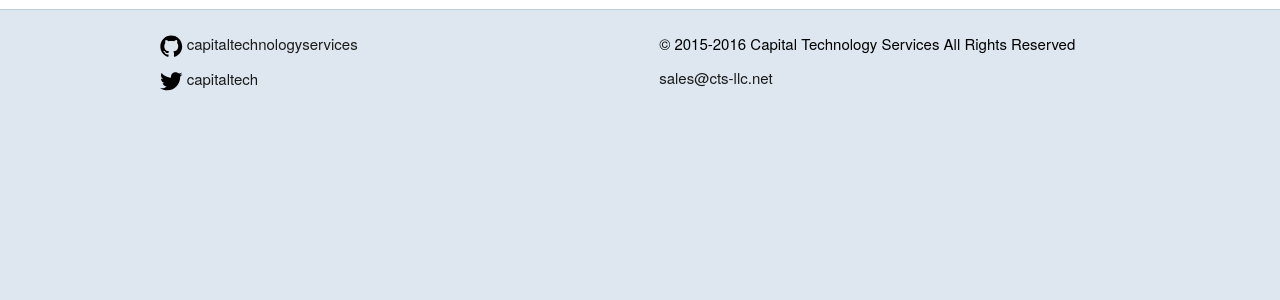
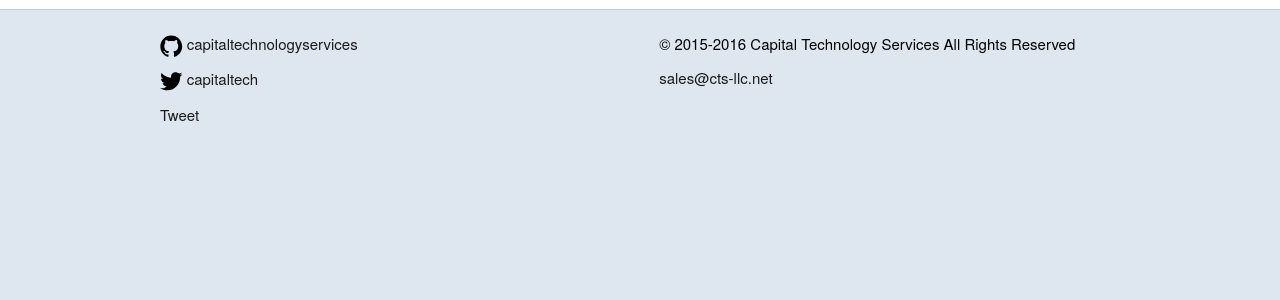
Before and after one commit to jchapin/capitaltechnologyservices.github.io, a Jekyll site: the page built from index.md, in a window 1280 px wide. Shown: the part 1147-1447 px from the top of the page. Built offline with Jekyll 4.4.1, drawn with Linux system fonts in a browser that asks for light colours; a script that is not in the unit is left out; comment, search, counter and statistics services are not loaded.

Commit message:
Social buttons, anticipating LinkedIn integration.

```diff
--- a/_config.yml
+++ b/_config.yml
@@ -5,8 +5,10 @@
 email: sales@cts-llc.net
 language: en
 url: "http://www.cts-llc.net" # the base hostname & protocol for your site
+# Social Media
 twitter_username: capitaltech
 github_username: capitaltechnologyservices
+linkedin_company_name:
 # Build settings
 markdown: kramdown
 sass:
--- a/_includes/footer.html
+++ b/_includes/footer.html
@@ -13,6 +13,16 @@
               <a href="https://github.com/{{ site.github_username }}">{{ site.github_username }}</a>
             </li>
           {% endif %}
+          {% if site.linkedin_company_name %}
+            <li>
+              <span class="icon">
+                <svg viewBox="0 0 512 512">
+                  <path d="M186.4 142.4c0 19-15.3 34.5-34.2 34.5 -18.9 0-34.2-15.4-34.2-34.5 0-19 15.3-34.5 34.2-34.5C171.1 107.9 186.4 123.4 186.4 142.4zM181.4 201.3h-57.8V388.1h57.8V201.3zM273.8 201.3h-55.4V388.1h55.4c0 0 0-69.3 0-98 0-26.3 12.1-41.9 35.2-41.9 21.3 0 31.5 15 31.5 41.9 0 26.9 0 98 0 98h57.5c0 0 0-68.2 0-118.3 0-50-28.3-74.2-68-74.2 -39.6 0-56.3 30.9-56.3 30.9v-25.2H273.8z"/>
+                </svg>
+                <a href="https://www.linkedin.com/company/{{ site.linkedin_company_name }}">{{ site.linkedin_company_name }}</a>
+              </span>
+            </li>
+          {% endif %}
           {% if site.twitter_username %}
             <li>
               <span class="icon">
@@ -23,7 +33,14 @@
               </span>
               <a href="https://twitter.com/{{ site.twitter_username }}">{{ site.twitter_username }}</a>
             </li>
+            <li>
+              <a href="https://twitter.com/share" class="twitter-share-button"{count} data-related="{{ site.twitter_username }}" data-hashtags="rubyonrails" data-dnt="true">Tweet</a>
+              <script>!function(d,s,id){var js,fjs=d.getElementsByTagName(s)[0],p=/^http:/.test(d.location)?'http':'https';if(!d.getElementById(id)){js=d.createElement(s);js.id=id;js.src=p+'://platform.twitter.com/widgets.js';fjs.parentNode.insertBefore(js,fjs);}}(document, 'script', 'twitter-wjs');</script>
+            </li>
           {% endif %}
+          <li>
+            <div class="fb-like" data-href="http://www.cts-llc.net" data-layout="button" data-action="like" data-show-faces="true" data-share="true"></div>
+          </li>
         </ul>
       </div>
       <div class="six columns">
--- a/_layouts/default.html
+++ b/_layouts/default.html
@@ -2,6 +2,14 @@
 <html lang="{% if page.language %}{{ page.language }}{% elsif site.language %}{{ site.language }}{% else %}en{% endif %}">
   {% include head.html %}
   <body>
+    <div id="fb-root"></div>
+    <script>(function(d, s, id) {
+      var js, fjs = d.getElementsByTagName(s)[0];
+      if (d.getElementById(id)) return;
+      js = d.createElement(s); js.id = id;
+      js.src = "//connect.facebook.net/en_US/sdk.js#xfbml=1&version=v2.5";
+      fjs.parentNode.insertBefore(js, fjs);
+    }(document, 'script', 'facebook-jssdk'));</script>
     {% include header.html %}
     <div class="container" id="content">
       {{ content }}
```
Lines whose indentation alone changed are shown as unchanged.
